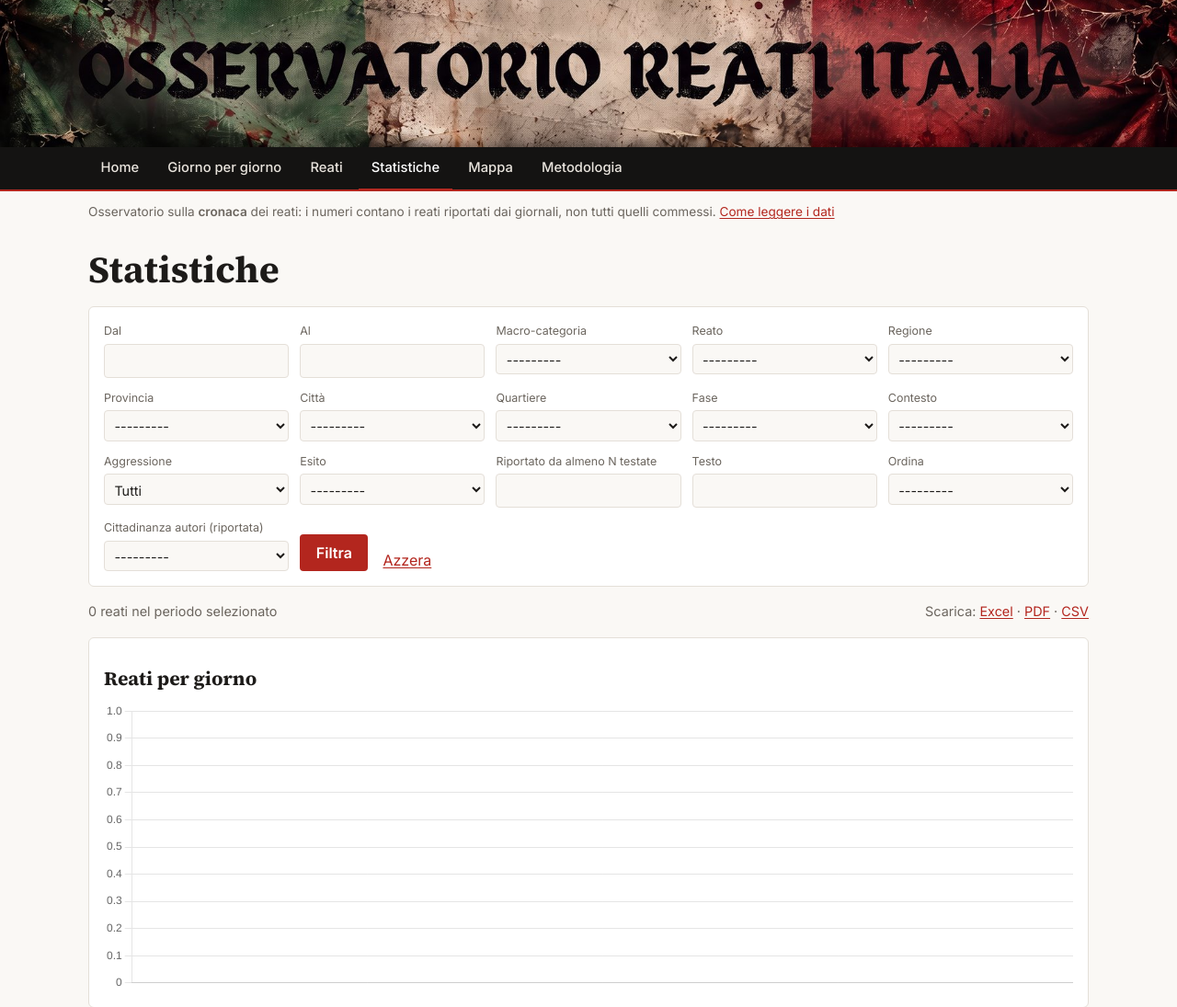
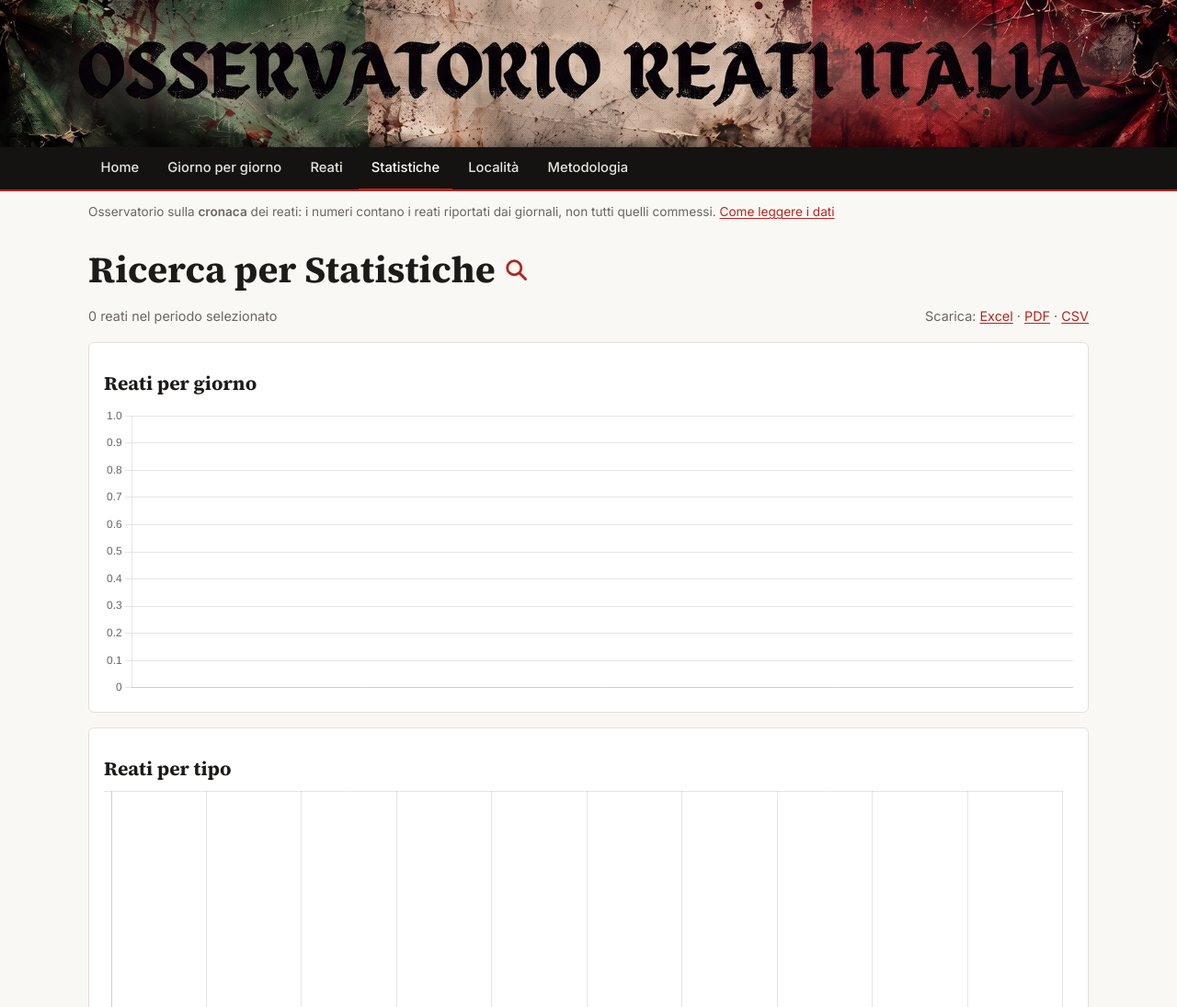
Before and after one commit to Giorgino79/italia-criminale, a Django app: page /statistiche/ in a window 1280 px wide. Shown: the top 1095 px of the page at 92% size. Run offline with Django 5.2, Linux system fonts and the light colour scheme; data that the repository does not hold is empty.

Commit message:
Titoli Ricerca per…, modulo in fondo con lente, Mappa diventa Località

```diff
--- a/apps/pagine/views.py
+++ b/apps/pagine/views.py
@@ -21,6 +21,13 @@ def _querystring(request):
     return q.urlencode()
 
 
+def _filtri_attivi(filtro) -> str:
+    """Riassunto leggibile dei filtri in uso, mostrato in cima quando il modulo è in fondo alla pagina."""
+    from apps.esportazioni.views import _descrivi_filtri
+
+    return _descrivi_filtri(filtro)
+
+
 def home(request):
     qs = Fatto.objects.pubblicati().con_relazioni()
     return render(request, "pagine/home.html", {
@@ -35,7 +42,9 @@ def elenco_fatti(request):
     filtro = filtra(request.GET)
     risultati = filtro.qs if request.GET.get("ordina") else filtro.qs.recenti()
     pagina = Paginator(risultati, 30).get_page(request.GET.get("pagina"))
-    return render(request, "pagine/fatti.html", {"filtro": filtro, "pagina": pagina, "qs": _querystring(request)})
+    return render(request, "pagine/fatti.html", {
+        "filtro": filtro, "pagina": pagina, "qs": _querystring(request), "filtri_attivi": _filtri_attivi(filtro),
+    })
 
 
 def dettaglio_fatto(request, pk):
@@ -71,6 +80,7 @@ def statistiche_view(request):
     return render(request, "pagine/statistiche.html", {
         "filtro": filtro,
         "qs": _querystring(request),
+        "filtri_attivi": _filtri_attivi(filtro),
         "riepilogo": statistiche.riepilogo(qs),
         "regioni": statistiche.per_regione(qs),
         "comuni": comuni,
@@ -92,7 +102,9 @@ def mappa(request):
          "data": f.data_evento.strftime("%d/%m/%Y") if f.data_evento else ""}
         for f in filtro.qs.exclude(lat=None)[:2000] if f.mostra_coordinate
     ]
-    return render(request, "pagine/mappa.html", {"filtro": filtro, "punti": json.dumps(punti)})
+    return render(request, "pagine/mappa.html", {
+        "filtro": filtro, "punti": json.dumps(punti), "filtri_attivi": _filtri_attivi(filtro),
+    })
 
 
 def metodologia(request):
--- a/static/css/sito.css
+++ b/static/css/sito.css
@@ -99,3 +99,13 @@ h3 { font-size: 1.05rem; margin: 1.5rem 0 .5rem; }
 .altri-articoli { display: inline-block; margin-top: .35rem; font-size: .8rem; font-weight: 500; text-decoration: none; }
 .altri-articoli:hover { text-decoration: underline; }
 .data-notizia { display: block; font-size: .7rem; text-transform: uppercase; letter-spacing: .03em; }
+
+/* Titolo-ricerca: porta al modulo in fondo alla pagina */
+html { scroll-behavior: smooth; }
+.titolo-ricerca a { color: inherit; text-decoration: none; display: inline-flex; align-items: center; gap: .5rem; }
+.titolo-ricerca a:hover { color: var(--accento); }
+.titolo-ricerca .lente { color: var(--accento); flex-shrink: 0; transition: transform .15s; }
+.titolo-ricerca a:hover .lente { transform: scale(1.12); }
+.filtri-attivi { font-size: .85rem; color: var(--tenue); margin-top: -.5rem; }
+.ricerca { margin-top: 2.5rem; scroll-margin-top: 4rem; }
+.ricerca:target .filtri { outline: 2px solid var(--accento); outline-offset: 2px; }
--- a/templates/base.html
+++ b/templates/base.html
@@ -32,7 +32,7 @@
       <a href="{% url 'fatti_del_giorno' %}"{% if pagina_attiva == "fatti_del_giorno" or pagina_attiva == "fatti_del_giorno_data" %} aria-current="page"{% endif %}>Giorno per giorno</a>
       <a href="{% url 'elenco_fatti' %}"{% if pagina_attiva == "elenco_fatti" or pagina_attiva == "dettaglio_fatto" %} aria-current="page"{% endif %}>Reati</a>
       <a href="{% url 'statistiche' %}"{% if pagina_attiva == "statistiche" %} aria-current="page"{% endif %}>Statistiche</a>
-      <a href="{% url 'mappa' %}"{% if pagina_attiva == "mappa" %} aria-current="page"{% endif %}>Mappa</a>
+      <a href="{% url 'mappa' %}"{% if pagina_attiva == "mappa" %} aria-current="page"{% endif %}>Località</a>
       <a href="{% url 'metodologia' %}"{% if pagina_attiva == "metodologia" %} aria-current="page"{% endif %}>Metodologia</a>
     </div>
   </nav>
--- a/templates/pagine/_filtri.html
+++ b/templates/pagine/_filtri.html
@@ -1,9 +1,12 @@
+<section id="ricerca" class="ricerca">
+  <h2>{{ titolo|default:"Ricerca" }}</h2>
   <form class="filtri" method="get">
     {% for campo in filtro.form %}
       <label>{{ campo.label }}{{ campo }}</label>
     {% endfor %}
     <div class="filtri__azioni">
-    <button type="submit">Filtra</button>
+      <button type="submit">Cerca</button>
       <a href="?">Azzera</a>
     </div>
   </form>
+</section>
--- /dev/null
+++ b/templates/pagine/_titolo_ricerca.html
@@ -0,0 +1,4 @@
+<h1 class="titolo-ricerca">
+  <a href="#ricerca" title="Vai al modulo di ricerca">{{ titolo }}<svg class="lente" viewBox="0 0 24 24" width="28" height="28" aria-hidden="true" focusable="false"><circle cx="10.5" cy="10.5" r="6.5" fill="none" stroke="currentColor" stroke-width="2.4"/><line x1="15.4" y1="15.4" x2="21" y2="21" stroke="currentColor" stroke-width="2.6" stroke-linecap="round"/></svg></a>
+</h1>
+{% if filtri_attivi %}<p class="filtri-attivi">Ricerca attiva: {{ filtri_attivi }} · <a href="#ricerca">modifica</a> · <a href="?">azzera</a></p>{% endif %}
--- a/templates/pagine/fatti.html
+++ b/templates/pagine/fatti.html
@@ -1,8 +1,7 @@
 {% extends "base.html" %}
-{% block titolo %}Reati{% endblock %}
+{% block titolo %}Ricerca per Reati{% endblock %}
 {% block contenuto %}
-<h1>Reati</h1>
-{% include "pagine/_filtri.html" %}
+{% include "pagine/_titolo_ricerca.html" with titolo="Ricerca per Reati" %}
 <div class="barra"><span>{{ pagina.paginator.count }} reati</span>{% include "pagine/_esporta.html" %}</div>
 {% for f in pagina %}{% include "pagine/_fatto_riga.html" %}{% empty %}<p class="vuoto">Nessun reato con questi filtri.</p>{% endfor %}
 {% if pagina.has_other_pages %}
@@ -12,4 +11,5 @@
   {% if pagina.has_next %}<a href="?{{ qs }}&pagina={{ pagina.next_page_number }}">Successivi →</a>{% endif %}
 </nav>
 {% endif %}
+{% include "pagine/_filtri.html" with titolo="Ricerca per Reati" %}
 {% endblock %}
--- a/templates/pagine/mappa.html
+++ b/templates/pagine/mappa.html
@@ -1,11 +1,11 @@
 {% extends "base.html" %}
-{% block titolo %}Mappa{% endblock %}
+{% block titolo %}Ricerca per località{% endblock %}
 {% block head %}<link rel="stylesheet" href="https://cdnjs.cloudflare.com/ajax/libs/leaflet/1.9.4/leaflet.min.css">{% endblock %}
 {% block contenuto %}
-<h1>Mappa</h1>
-{% include "pagine/_filtri.html" %}
+{% include "pagine/_titolo_ricerca.html" with titolo="Ricerca per località" %}
 <div id="mappa"></div>
 <p class="nota">Ogni punto è collocato con la precisione disponibile nella fonte. I reati avvenuti in abitazioni private non sono mostrati sulla mappa.</p>
+{% include "pagine/_filtri.html" with titolo="Ricerca per località" %}
 {% endblock %}
 {% block script %}
 <script src="https://cdnjs.cloudflare.com/ajax/libs/leaflet/1.9.4/leaflet.min.js"></script>
--- a/templates/pagine/statistiche.html
+++ b/templates/pagine/statistiche.html
@@ -1,8 +1,7 @@
 {% extends "base.html" %}{% load humanize %}
-{% block titolo %}Statistiche{% endblock %}
+{% block titolo %}Ricerca per Statistiche{% endblock %}
 {% block contenuto %}
-<h1>Statistiche</h1>
-{% include "pagine/_filtri.html" %}
+{% include "pagine/_titolo_ricerca.html" with titolo="Ricerca per Statistiche" %}
 <div class="barra"><span>{{ riepilogo.fatti }} reati nel periodo selezionato</span>{% include "pagine/_esporta.html" %}</div>
 <section class="grafico"><h2>Reati per giorno</h2><canvas id="g-giorni" height="90"></canvas></section>
 <section class="grafico"><h2>Reati per tipo</h2><canvas id="g-categorie" height="120"></canvas></section>
@@ -56,6 +55,7 @@
 <p class="nota">Le quote si calcolano solo con almeno 5 reati con cittadinanza indicata. I residenti stranieri non coincidono con i presenti (turisti, lavoratori, persone senza residenza).</p>
 
 <p class="nota">I confronti tra zone dipendono dalla copertura delle testate locali e dalla popolazione presente, non solo residente. Vedi la <a href="{% url 'metodologia' %}">metodologia</a>.</p>
+{% include "pagine/_filtri.html" with titolo="Ricerca per Statistiche" %}
 {% endblock %}
 {% block script %}
 <script src="https://cdnjs.cloudflare.com/ajax/libs/Chart.js/4.4.1/chart.umd.min.js"></script>
```
Lines whose indentation alone changed are shown as unchanged.
